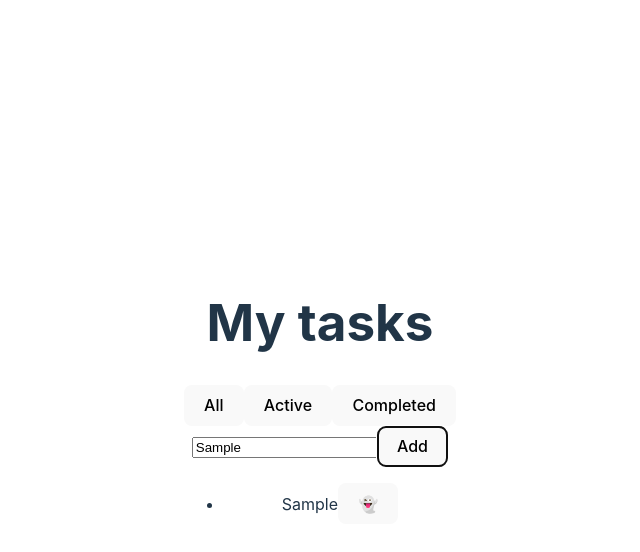
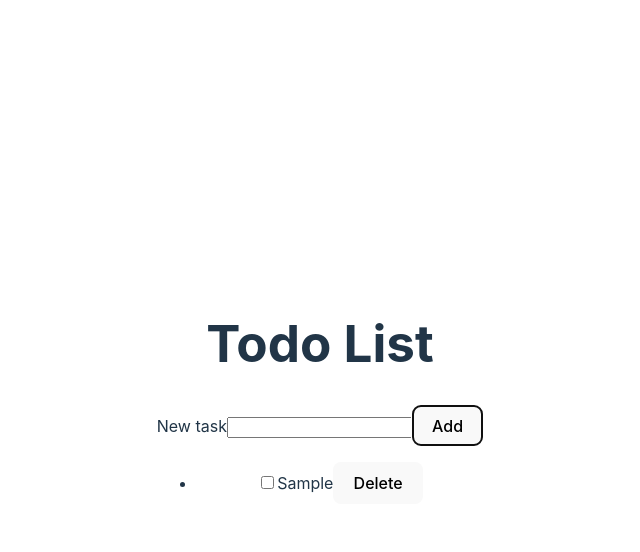
Before and after one commit to Psimon93/todo, a React (Vite) app: page / in a window 1280 px wide. Both pictures are taken after typing "Sample" into the empty fields and a click on the button "Add". Shown: the top 552 px of the page, without its empty margins (320-960 px from the left). Built offline with nearby package versions, Linux system fonts and the light colour scheme.

Commit message:
Osnove - funkcionira

```diff
--- a/src/App.jsx
+++ b/src/App.jsx
@@ -1,11 +1,66 @@
 import "./App.css";
-import Todo from "./Components/Todo.jsx";
+import { useState } from "react";
 
 function App() {
+  const [taskList, setTaskList] = useState([]);
+  const [newTask, setNewTask] = useState("");
+
+  function handleSubmit(e) {
+    e.preventDefault();
+    setTaskList((c) => [
+      ...c,
+      { id: crypto.randomUUID(), title: newTask, completed: false },
+    ]);
+    setNewTask("");
+  }
+  function toggleBox(id, checked) {
+    setTaskList((c) => {
+      return c.map((i) => {
+        if (i.id == id) {
+          return { ...i, completed: checked };
+        }
+        return i;
+      });
+    });
+  }
+
+  function deleteTask(id) {
+    setTaskList((c) => {
+      return c.filter((i) => i.id !== id);
+    });
+  }
+
   return (
-    <div>
-      <Todo />
-    </div>
+    <>
+      <h1>Todo List</h1>
+      <form onSubmit={handleSubmit}>
+        <label htmlFor="newTask">New task</label>
+        <input
+          type="text"
+          id="newTask"
+          value={newTask}
+          onChange={(e) => setNewTask(e.target.value)}
+        />
+        <button>Add</button>
+      </form>
+      {taskList.length == 0 && <h2>No tasks !</h2>}
+      {/* ////// */}
+      <ul>
+        {taskList.map((i) => (
+          <li key={i.id}>
+            <label>
+              <input
+                type="checkbox"
+                checked={i.completed}
+                onChange={(e) => toggleBox(i.id, e.target.checked)}
+              />
+              {i.title}
+            </label>
+            <button onClick={() => deleteTask(i.id)}>Delete</button>
+          </li>
+        ))}
+      </ul>
+    </>
   );
 }
 
--- a/src/Components/DeleteButton.jsx
+++ /dev/null
@@ -1,4 +0,0 @@
-export default function DeleteButton() {
-  function remove(e) {}
-  return <button onClick={remove}>👻 </button>;
-}
--- a/src/Components/RenderAll.jsx
+++ /dev/null
@@ -1,9 +0,0 @@
-import DeleteButton from "./DeleteButton";
-export default function RenderAll({ tasks }) {
-  return tasks.map((i) => (
-    <li key={crypto.randomUUID()}>
-      {i.task}
-      <DeleteButton />
-    </li>
-  ));
-}
--- a/src/Components/Todo.jsx
+++ /dev/null
@@ -1,34 +0,0 @@
-import RenderAll from "./RenderAll";
-import { useState } from "react";
-
-export default function Todo() {
-  const [list, setList] = useState([]);
-  const [inputValue, setInputValue] = useState("");
-
-  function changeValue(e) {
-    setInputValue(e.target.value);
-  }
-  function addTask() {
-    setList((c) => [...c, { task: inputValue }]);
-  }
-
-  return (
-    <div>
-      <h1>My tasks</h1>
-      <button>All</button>
-      <button>Active</button>
-      <button>Completed</button>
-      <br />
-      <input
-        type="text"
-        placeholder="Add new task"
-        value={inputValue}
-        onChange={changeValue}
-      />
-      <button onClick={addTask}>Add</button>
-      <ul>
-        <RenderAll tasks={list} />
-      </ul>
-    </div>
-  );
-}
```
